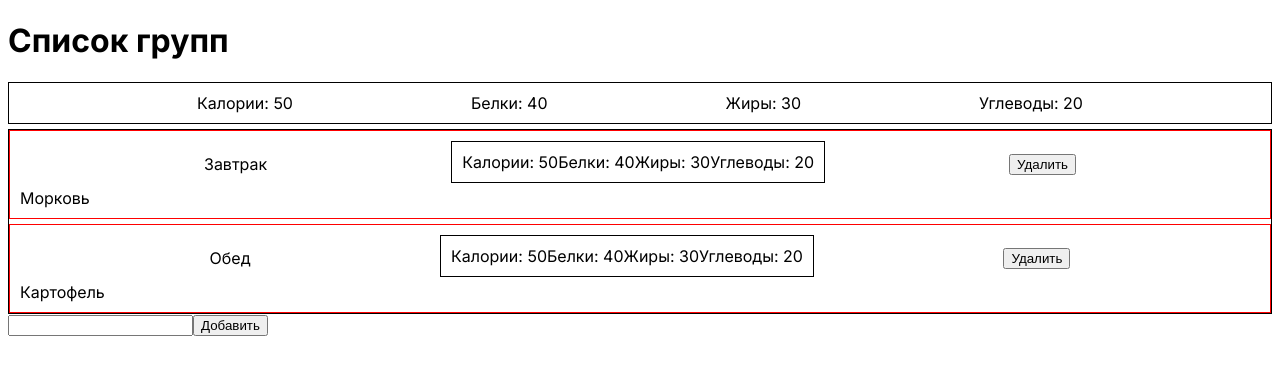
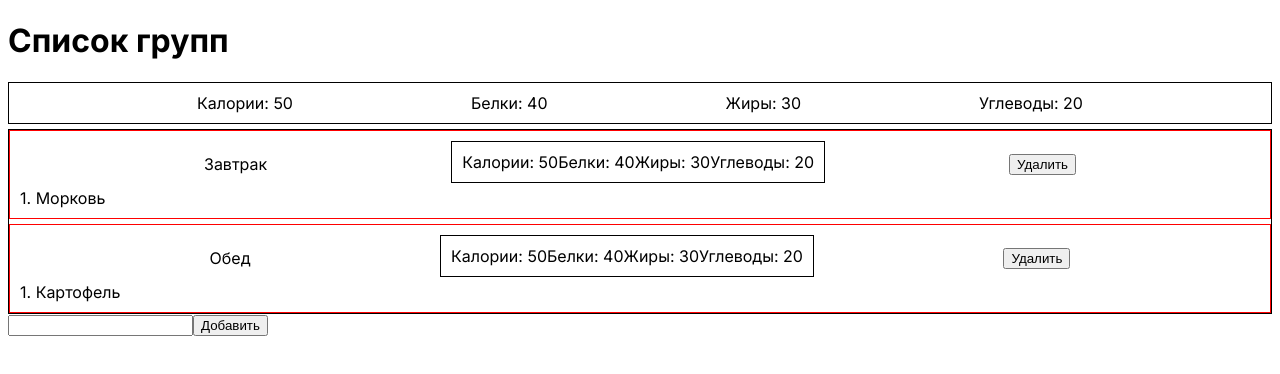
Before and after one commit to demons/fatburger, a Next.js app: page / in a window 1280 px wide. Shown: the top 374 px of the page. Built offline with nearby package versions, Linux system fonts and the light colour scheme.

Commit message:
Добавит нумерацию

```diff
--- a/app/components/Item.js
+++ b/app/components/Item.js
@@ -1,10 +1,14 @@
 import { useProducts } from "../store";
 
-function Item({ data }) {
+function Item({ data, index }) {
   const { productId } = data;
   const { title } = useProducts((state) => state.getProductById(productId));
 
-  return <div>{title}</div>;
+  return (
+    <div>
+      {index}. {title}
+    </div>
+  );
 }
 
 export default Item;
--- a/app/components/ItemList.js
+++ b/app/components/ItemList.js
@@ -6,7 +6,9 @@ function ItemList({ groupId }) {
     state.items.filter((item) => item.groupId === groupId)
   );
 
-  const renderedItems = items.map((item) => <Item key={item.id} data={item} />);
+  const renderedItems = items.map((item, index) => (
+    <Item key={item.id} data={item} index={index + 1} />
+  ));
 
   return <div>{renderedItems}</div>;
 }
```
